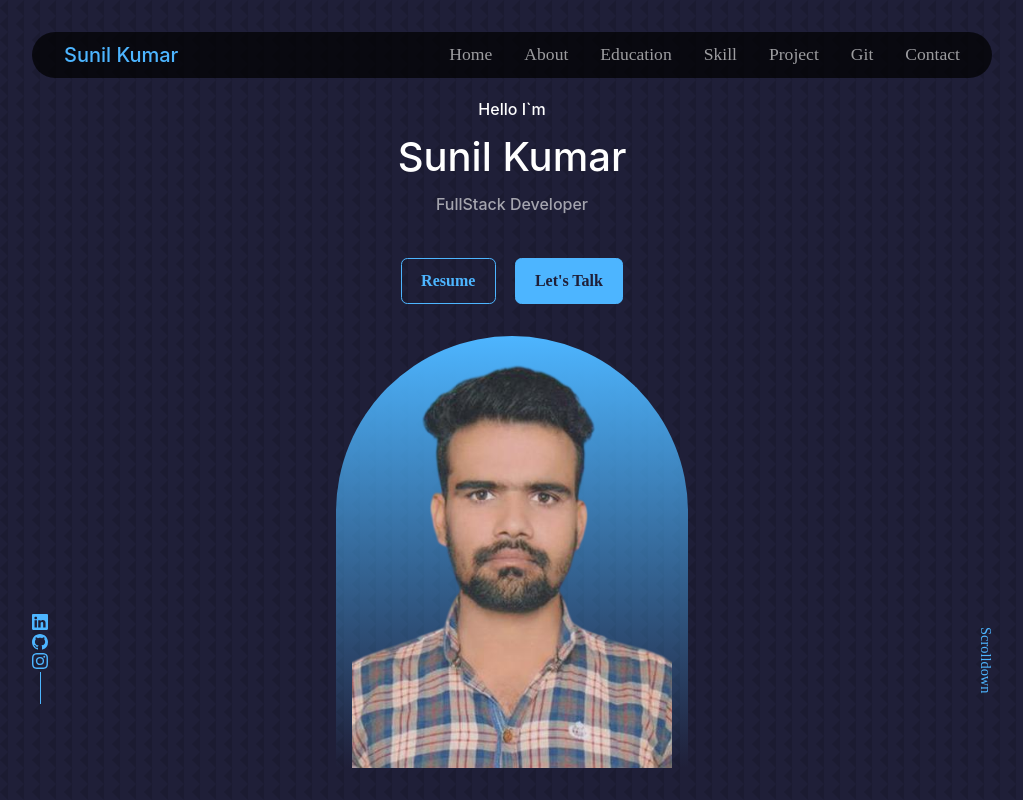
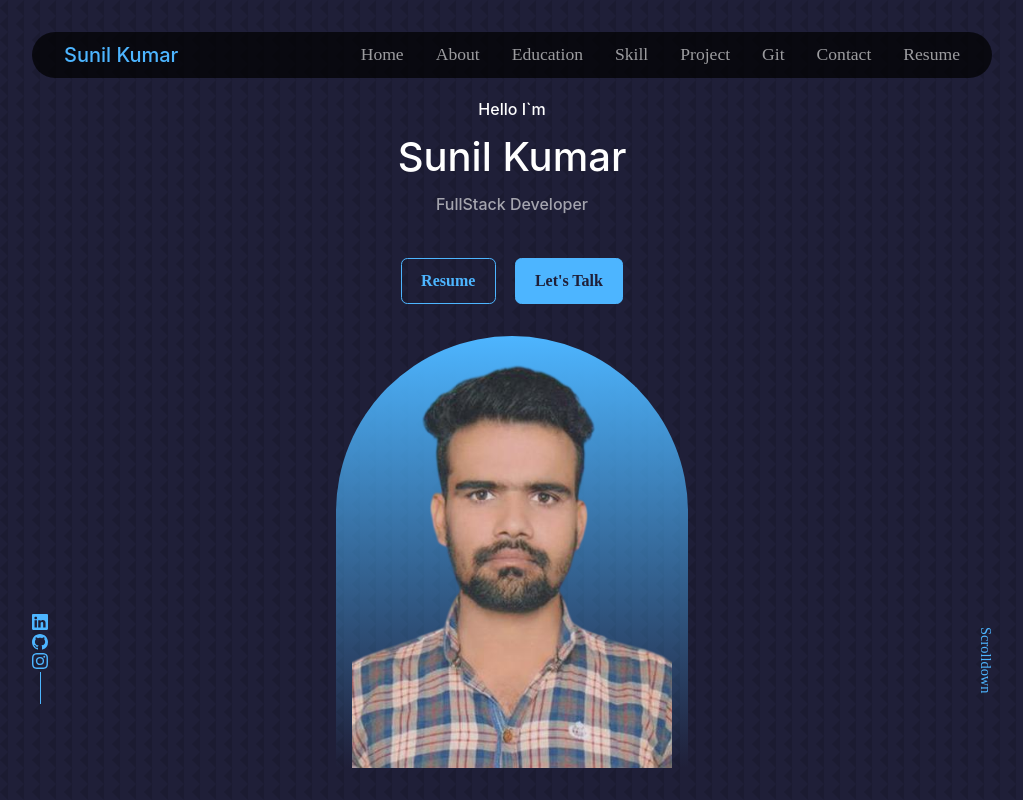
Before and after one commit to Sunilkumar93/Sunilkumar93.github.io, a React (Create React App) app: page / in a window 1280 px wide. Shown: the top 800 px of the page, without its empty margins (128-1151 px from the left). Built offline with nearby package versions, Linux system fonts and the light colour scheme.

Commit message:
resume download button fixed and git stats fixed resume button added on navbar

```diff
--- a/src/App.jsx
+++ b/src/App.jsx
@@ -3,12 +3,13 @@ import React from "react";
 import About from "./Components/About/About";
 import Contact from "./Components/Contact/Contact";
 import Education from "./Components/Education/Education";
+import Footer from "./Components/Footer/Footer";
 import Git from "./Components/Git/Git";
 import Home from "./Components/Home/Home";
 import Navbar from "./Components/Navbar/Navbar";
 import Project from "./Components/Project/Project";
 import Skills from "./Components/Skills/Skills";
-import Footer from "./Footer/Footer";
+
 
 function App() {
   return (
--- a/src/Components/About/About.jsx
+++ b/src/Components/About/About.jsx
@@ -121,7 +121,7 @@ const About = () => {
         <Link href="#Contact">
           <Button variant="primary">Let's Talk</Button>
         </Link>
-        <Link href={Resume} download>
+        <Link href={Resume} isExternal>
           <Button>Resume</Button>
         </Link>
       </Flex>
--- a/src/Components/Git/Git.jsx
+++ b/src/Components/Git/Git.jsx
@@ -3,22 +3,22 @@ import { Box, Container, Grid, Image, VStack } from "@chakra-ui/react";
 import GitHubCalendar from "react-github-calendar";
 
 const Git = () => {
-  const selectLastHalfYear = (contributions) => {
-    const currentYear = new Date().getFullYear();
-    const currentMonth = new Date().getMonth();
-    const shownMonths = 7;
+  // const selectLastHalfYear = (contributions) => {
+  //   const currentYear = new Date().getFullYear();
+  //   const currentMonth = new Date().getMonth();
+  //   const shownMonths = 7;
 
-    return contributions.filter((day) => {
-      const date = new Date(day.date);
-      const monthOfDay = date.getMonth();
+  //   return contributions.filter((day) => {
+  //     const date = new Date(day.date);
+  //     const monthOfDay = date.getMonth();
 
-      return (
-        date.getFullYear() === currentYear &&
-        monthOfDay > currentMonth - shownMonths &&
-        monthOfDay <= currentMonth
-      );
-    });
-  };
+  //     return (
+  //       date.getFullYear() === currentYear &&
+  //       monthOfDay > currentMonth - shownMonths &&
+  //       monthOfDay <= currentMonth
+  //     );
+  //   });
+  // };
 
   return (
     <Container
@@ -29,23 +29,34 @@ const Git = () => {
       overflow="hidden"
     >
       <VStack gap={5} w="100%">
-        <Box border="1px solid #4db5ff" w="max-content" p="20px" textAlign="start" borderRadius={15}>
-          <GitHubCalendar
-            username="Sunilkumar93"
-            transformData={selectLastHalfYear}
-            color="#4db5ff"
-          />
+        <Box
+          border="1px solid #4db5ff"
+          w="max-content"
+          p="20px"
+          textAlign="start"
+          borderRadius={15}
+        >
+          <GitHubCalendar username="Sunilkumar93" color="#4db5ff" />
         </Box>
         <Grid templateColumns={{ base: "1fr", md: "repeat(2,1fr)" }} gap={5}>
           <Box>
-            <Image src="https://streak-stats.demolab.com/?user=Sunilkumar93&theme=tokyonight&border_radius=15&date_format=M%20j%5B%2C%20Y%5D&color=#4db5ff"alt="stats" />
+            <Image
+              src="https://streak-stats.demolab.com/?user=Sunilkumar93&theme=tokyonight&border_radius=15&date_format=M%20j%5B%2C%20Y%5D&color=#4db5ff"
+              alt="stats"
+            />
           </Box>
 
           <Box>
-            <Image src="https://github-readme-stats.vercel.app/api?username=Sunilkumar93&count_private=true&theme=tokyonight&border_radius=15&color=#fff" alt="stats" />
+            <Image
+              src="https://github-readme-stats.vercel.app/api?username=Sunilkumar93&count_private=true&theme=tokyonight&border_radius=15&color=#fff"
+              alt="stats"
+            />
           </Box>
           <Box>
-            <Image src="https://github-readme-stats.vercel.app/api/top-langs/?username=Sunilkumar93&layout=compact&theme=tokyonight&border_radius=15&color=fb982f" alt="stats" />
+            <Image
+              src="https://github-readme-stats.vercel.app/api/top-langs/?username=Sunilkumar93&layout=compact&theme=tokyonight&border_radius=15&color=fb982f"
+              alt="stats"
+            />
           </Box>
         </Grid>
       </VStack>
--- a/src/Components/Home/Home.jsx
+++ b/src/Components/Home/Home.jsx
@@ -28,7 +28,7 @@ const Home = () => {
       <Heading variant="h1">Sunil Kumar</Heading>
       <Heading color="colorLight">FullStack Developer</Heading>
       <Flex mt="2.5rem" gap="1.2rem" justifyContent="center">
-        <Link href={Resume} download>
+        <Link href={Resume} isExternal>
           <Button>Resume</Button>
         </Link>
         <Link href="#Contact">
--- a/src/Components/Navbar/Navbar.jsx
+++ b/src/Components/Navbar/Navbar.jsx
@@ -11,12 +11,14 @@ import {
 
 import React from "react";
 
+import Resume from "../../assets/Sunil_Kumar_Resume.pdf";
+
 const Navbar = () => {
   return (
     <>
       <Container
         background={"rgba(0,0,0,0.7)"}
-        padding="0.5rem 2rem"
+        padding={{base:"0.5rem 1rem",lg:"0.5rem 2rem"}}
         display={{ base: "none", md: "flex" }}
         position="fixed"
         transition="translate(-50%)"
@@ -119,6 +121,18 @@ const Navbar = () => {
           href="#Contact"
         >
           Contact
+        </Link>
+        <Link
+          borderRadius="50%"
+          color="colorLight"
+          fontSize="1.1rem"
+          _hover={{
+            color: "white",
+          }}
+          href={Resume}
+          isExternal
+        >
+          Resume
         </Link>
       </Container>
       <Container
```
Also changed, not shown: src/Components/Footer/Footer.jsx (renamed from src/Footer/Footer.jsx).
